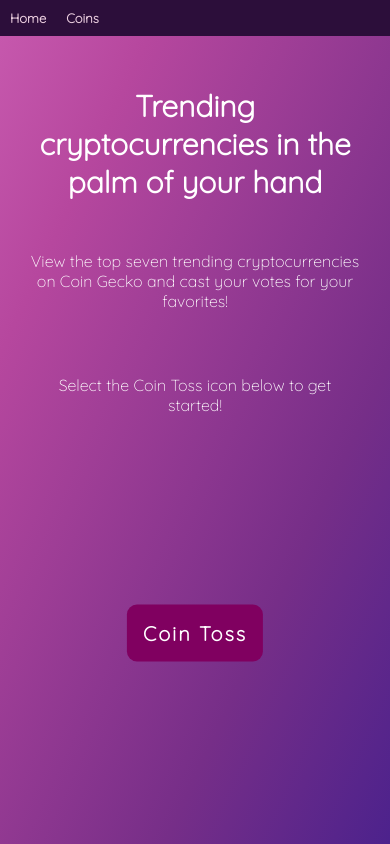
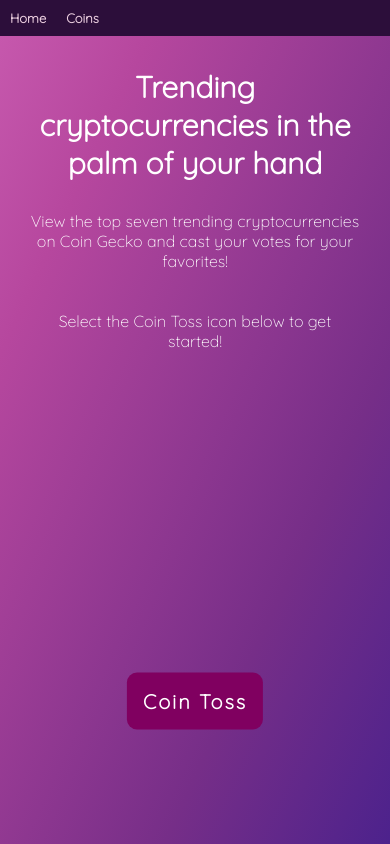
Before and after one commit to dvanpelt-hub/cointoss-client, a React (Create React App) app: page / in a window 390 px wide. Built offline with nearby package versions, Linux system fonts and the light colour scheme; no server answers.

Commit message:
Finalized styling for mobile view

```diff
--- a/src/components/LandingPage/LandingPage.css
+++ b/src/components/LandingPage/LandingPage.css
@@ -9,7 +9,7 @@
   position: absolute;
   border: 0px solid #fff;
   border-radius: 10px;
-  top: 75%;
+  top: 83%;
   left: 50%;
   transform: translate(-50%, -50%);
   padding: 1rem 1rem;
@@ -23,20 +23,20 @@
 }
 
 .landing-info {
-  margin-top: 50px;
+  margin-top: 1.8rem;
 }
 
 .slogan {
-  margin-top: 3.2rem;
+  margin-top: 2rem;
 }
 
 p {
   text-align: center;
-  margin: 20px;
+  margin: 10px;
 }
 
 .getStarted {
-  margin-top: 4rem;
+  margin-top: 2.5rem;
 }
 
 h2 {
```
